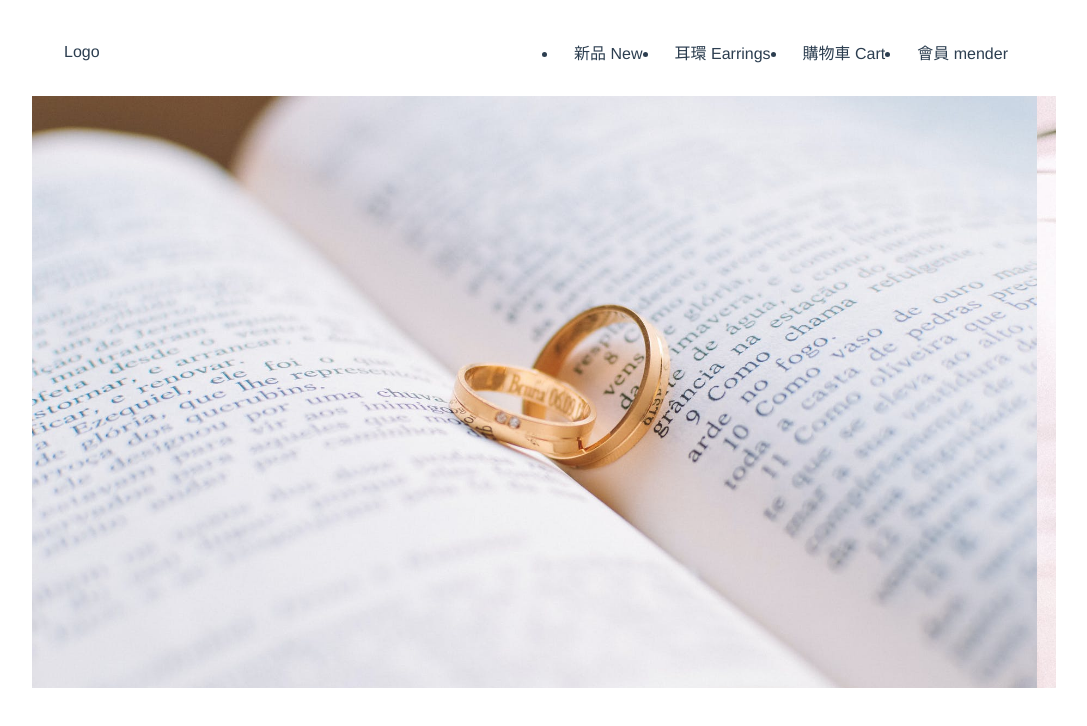
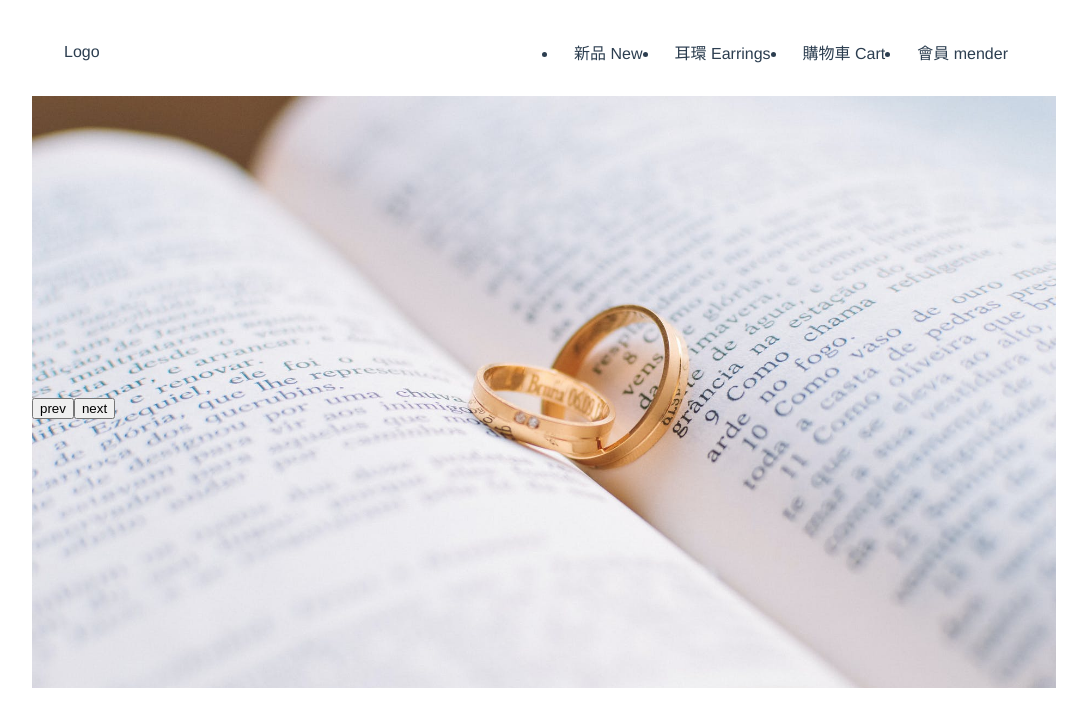
Before and after one commit to Pito0713/Demo, a Vue app: page / in a window 1280 px wide. Shown: the top 726 px of the page, without its empty margins (96-1183 px from the left). Built offline with nearby package versions, Linux system fonts and the light colour scheme.

Commit message:
carousel prev

```diff
--- a/src/components/homePageCarousel.vue
+++ b/src/components/homePageCarousel.vue
@@ -3,7 +3,9 @@
     <img class="carouselImg" src="../assets/ring1.jpeg" alt srcset align="center" />
     <img class="carouselImg" src="../assets/ring2.jpeg" alt srcset align="center" />
     <img class="carouselImg" src="../assets/ring3.jpeg" alt srcset align="center" />
-    <img class="carouselImg" src="../assets/ring2.jpeg" alt srcset align="center" />
+    <img class="carouselImg" src="../assets/ring1.jpeg" alt srcset align="center" />
+    <button style="z-index:10" @click="prev">prev</button>
+    <button style="z-index:10" @click="next">next</button>
   </div>
 </template>
 <script>
@@ -16,59 +18,77 @@ export default {
     };
   },
   methods: {
-    plusSpace() {
+    next() {
       for (let i = 0; i < this.slides.length; i++) {
         this.slides[i].style.display = "none";
-        //this.slides[i].style=`z-index:0`
-        //if(this.slideIndex < 2){
       }
 
       if (this.slides.length <= this.slideIndex) {
         this.slideIndex = 0;
       }
 
-
-
       for (let i = 0; i <= 2; i++) {
         if (this.slideIndex + i >= this.slides.length) {
-
           if (this.slideIndex + i == this.slides.length) {
             this.slides[0].style.left = `${100 * (i - 1)}%`;
             this.slides[0].style.display = "block";
-            //this.slides[0].style=`z-index:${this.slides.length-i}`
-
           } else {
             this.slides[i - 1].style.left = `${100 * (i - 1)}%`;
             this.slides[i - 1].style.display = "block";
-            //this.slides[i - 1].style=`z-index:${ i - 1 }`
           }
         } else {
           this.slides[this.slideIndex + i].style.left = `${100 * i - 100}%`;
           this.slides[this.slideIndex + i].style.display = "block";
 
-          //this.slides[i].style=`z-index:${this.slides.length-i}`
-          console.log(this.slideIndex)
+          console.log(this.slideIndex);
         }
       }
+      this.slideIndex++;
+    },
+    prev() {
+      this.slideIndex--;
+      for (let i = 0; i < this.slides.length; i++) {
+        this.slides[i].style.display = "none";
+      }
 
-      //this.slides[0].style.opacity= "0";
-      this.slideIndex++;
+      if (0 > this.slideIndex) {
+        this.slideIndex = this.slides.length - 1
+        console.log(this.slideIndex)
+      }
+      if(this.slideIndex-1<0){
+          this.slides[this.slides.length-1].style.left = `-100%`;
+          this.slides[this.slides.length-1].style.display = "block";
+      }else{
+          this.slides[this.slideIndex-1].style.left = `-100%`;
+          this.slides[this.slideIndex-1].style.display = "block";
+      }
 
-
-
-      //this.slides[this.slideIndex].style.display = "block";
-      //this.slides[this.slideIndex].style.order = "1";
-    }
+      for (let i = 0; i < 2; i++) {
+          if(this.slideIndex+i == this.slides.length){
+              this.slides[0].style.left = '100%';
+              this.slides[0].style.display = "block";
+          } else {
+              this.slides[this.slideIndex+i].style.left = `${100 * i}%`;
+              this.slides[this.slideIndex+i].style.display = "block";
+          }
+      }
+    },
   },
   mounted() {
     //自動播放 5秒一次
+    //this.timer = setInterval(() => {
+    //this.prev();
+    //}, 5000);
+    for (let i = 0; i < 2; i++) {
+      this.slides[i].style.left = `${100 * i}%`;
+      if(i+1 == this.slides.length){
+          this.slides[i].style.left = `-100%`;
+      }
 
-    this.timer = setInterval(() => {
-      this.plusSpace();
-    }, 5000);
-    for (let i = 0; i < this.slides.length; i++) {
-      this.slides[i].style.left = `${100 * i}%`;
     }
+  },
+  watch:{
+
   }
 };
 </script>
@@ -82,7 +102,6 @@ export default {
   height: 70vh;
   padding-top: 2rem;
   img {
-
     position: absolute;
     max-width: 100%;
     transition: all 3s ease;
```
